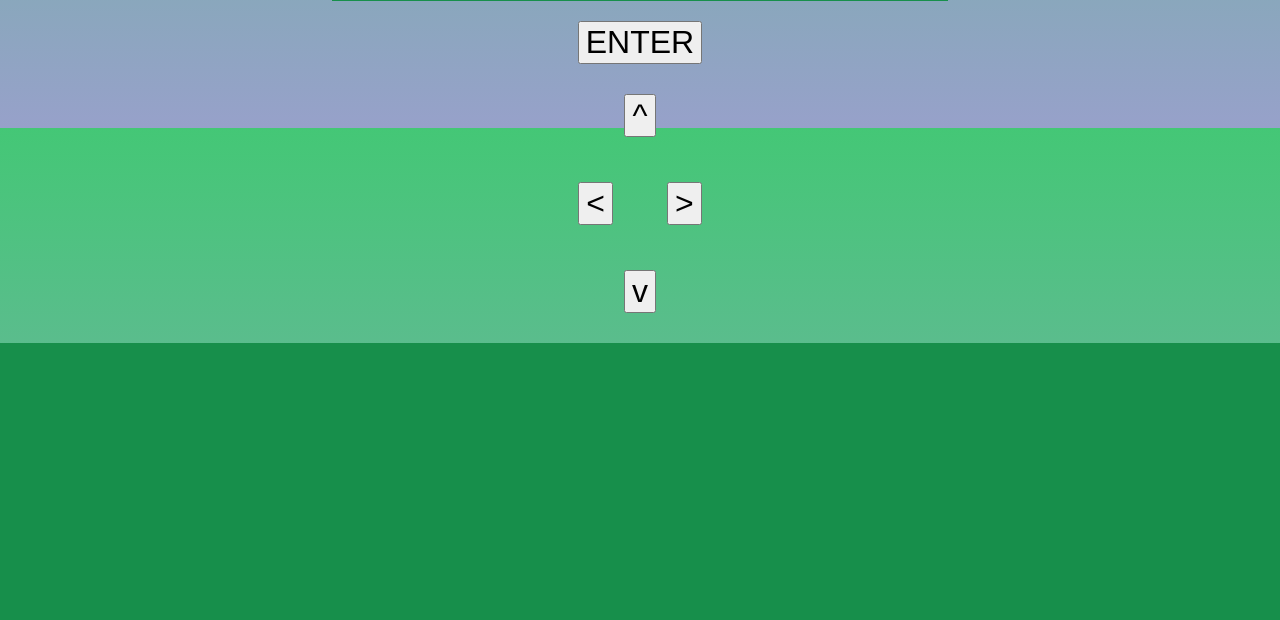
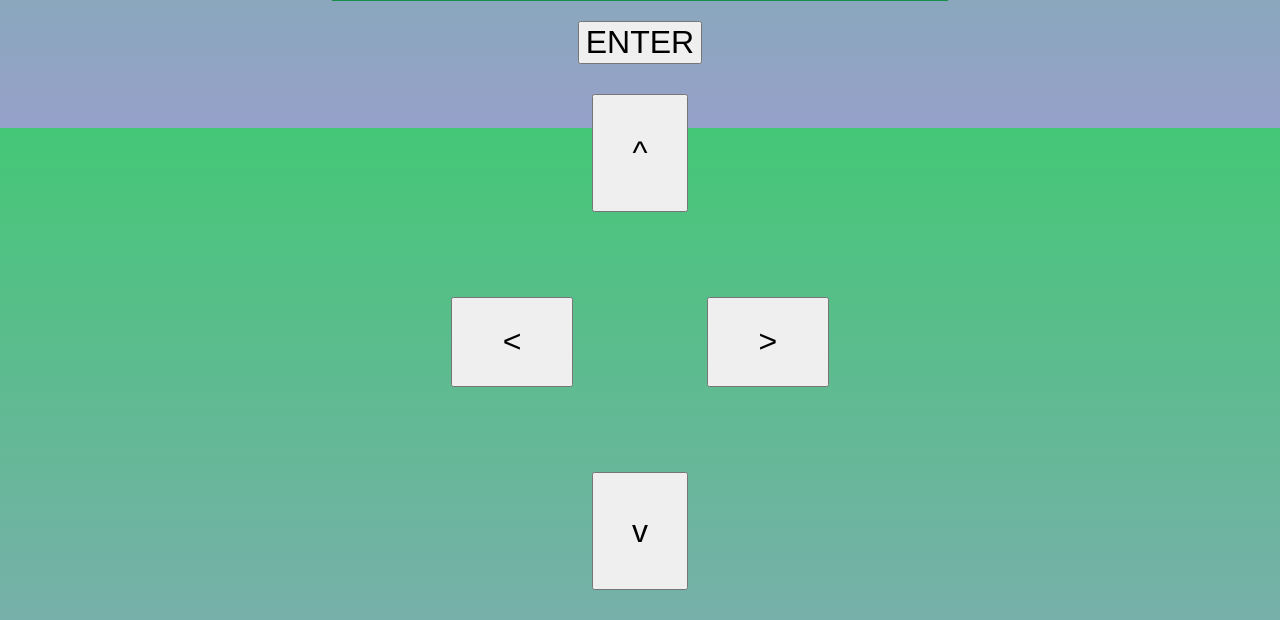
Before and after one commit to jorschej/gorilla-game, a PHP site: page /gorilla.html in a window 1280 px wide. Shown: the part 672-1292 px from the top of the page. Before the commit the page ends 1015 px from the top, so only its background shows below. Run offline with PHP 8.4, Linux system fonts and the light colour scheme.

Commit message:
adjusted button size

```diff
--- a/gorilla.css
+++ b/gorilla.css
@@ -34,18 +34,22 @@ canvas {
 
 #up {
     font-size: 2em;
+    padding: 3% 3%;
 }
 
 #down {
     font-size: 2em;
+    padding: 3% 3%;
 }
 
 #left {
-    margin: 25px;
+    margin: 65px;
     font-size: 2em;
+    padding: 2% 4%;
 }
 
 #right {
-    margin: 25px;
+    margin: 65px;
     font-size: 2em;
+    padding: 2% 4%;
 }
```
